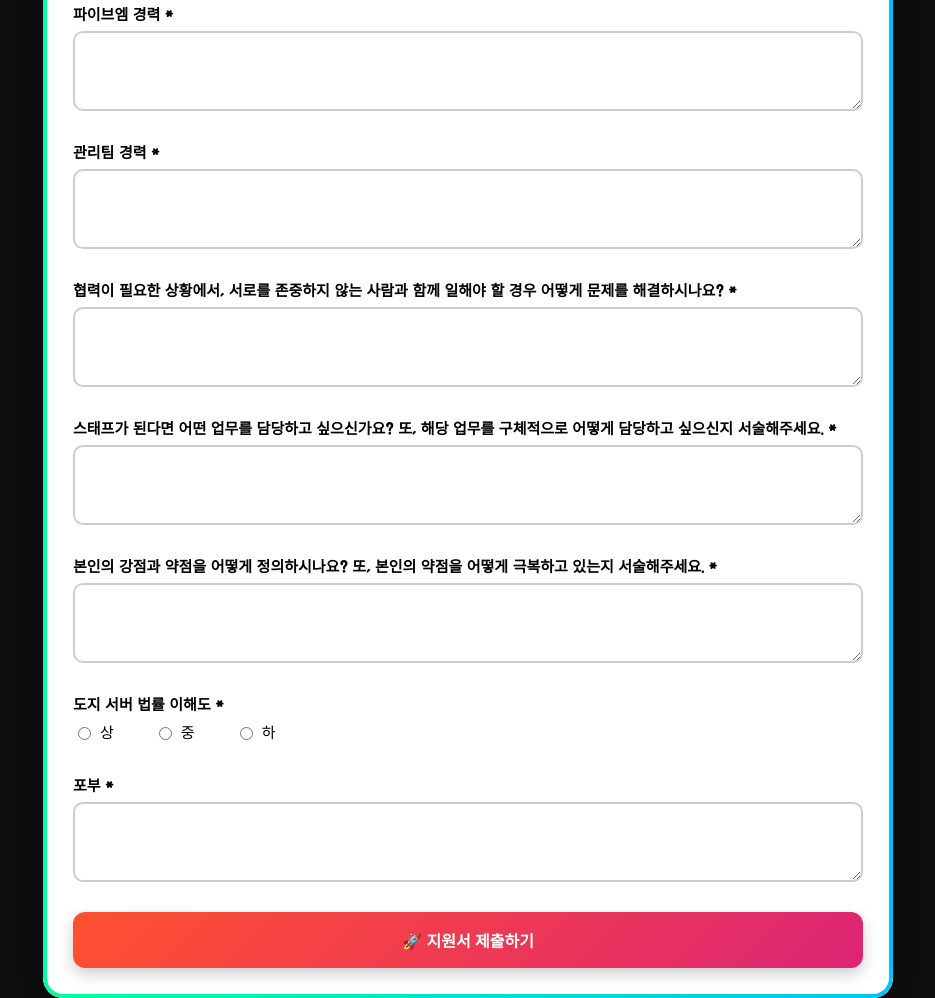
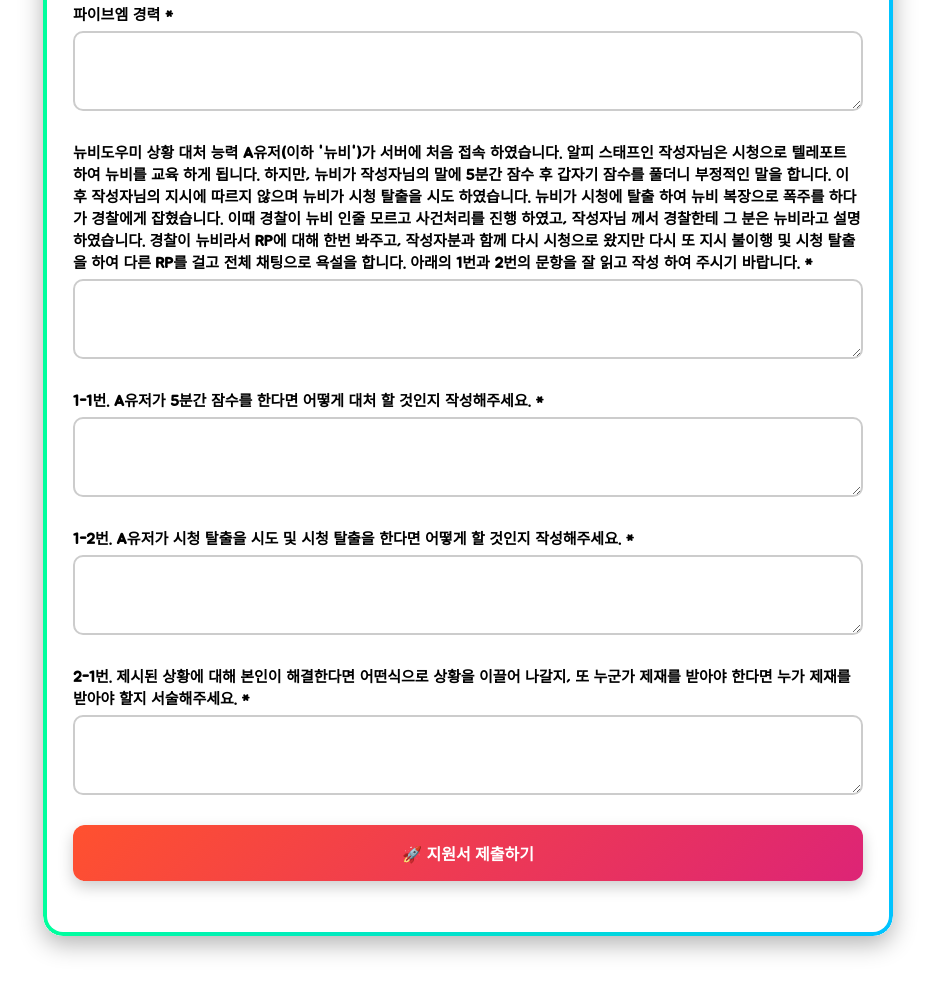
Before and after one commit to rayacers0809/staff-from3, a plain HTML site: page index.html in a window 1280 px wide. Shown: the part 1287-2285 px from the top of the page, without its empty margins (172-1107 px from the left). After the commit the page ends 2263 px from the top, so only its background shows below. Drawn offline with Linux system fonts and the light colour scheme.

Commit message:
첫 업로드

```diff
--- a/index.html
+++ b/index.html
@@ -3,14 +3,14 @@
 <head>
   <meta charset="UTF-8">
   <meta name="viewport" content="width=device-width, initial-scale=1.0">
-  <title>DOGE 스태프 지원서</title>
+  <title>DOGE 뉴비도우미 지원서</title>
   <link rel="stylesheet" href="style.css">
 </head>
 <body>
   <div class="container">
     <div class="header">
-      <h1>🐾 DOGE 스태프 지원서</h1>
-      <p>도지 서버와 함께할 스태프 모집 신청서입니다.<br>아래 내용을 빠짐없이 작성해주세요.</p>
+      <h1>🐾 DOGE 뉴비도우미 지원서</h1>
+      <p>도지 서버와 함께할 뉴비도우미 모집 신청서입니다.<br>아래 내용을 빠짐없이 작성해주세요.</p>
     </div>
 
     <form id="applyForm">
@@ -38,21 +38,35 @@
       <div class="form-group"><label>지원동기 *</label><textarea name="지원동기" required></textarea></div>
       <div class="form-group"><label>평균 접속 시간대 *</label><textarea name="평균 접속 시간대" required></textarea></div>
       <div class="form-group"><label>파이브엠 경력 *</label><textarea name="파이브엠 경력" required></textarea></div>
-      <div class="form-group"><label>관리팀 경력 *</label><textarea name="관리팀 경력" required></textarea></div>
-      <div class="form-group"><label>협력이 필요한 상황에서, 서로를 존중하지 않는 사람과 함께 일해야 할 경우 어떻게 문제를 해결하시나요? *</label><textarea name="협력 상황 문제 해결 방식" required></textarea></div>
-      <div class="form-group"><label>스태프가 된다면 어떤 업무를 담당하고 싶으신가요?
-또, 해당 업무를 구체적으로 어떻게 담당하고 싶으신지 서술해주세요. *</label><textarea name="희망 업무" required></textarea></div>
-      <div class="form-group"><label>본인의 강점과 약점을 어떻게 정의하시나요?
-또, 본인의 약점을 어떻게 극복하고 있는지 서술해주세요. *</label><textarea name="강점과 약점" required></textarea></div>
+      <div class="form-group"><label>뉴비도우미 상황 대처 능력
+A유저(이하 '뉴비')가 서버에 처음 접속 하였습니다.
+알피 스태프인 작성자님은 시청으로 텔레포트 하여 뉴비를 교육 하게 됩니다.
+
+하지만, 뉴비가 작성자님의 말에 5분간 잠수 후 갑자기 잠수를 풀더니 부정적인 말을 합니다.
+이 후 작성자님의 지시에 따르지 않으며 뉴비가 시청 탈출을 시도 하였습니다.
+
+뉴비가 시청에 탈출 하여 뉴비 복장으로 폭주를 하다가 경찰에게 잡혔습니다.
+이때 경찰이 뉴비 인줄 모르고 사건처리를 진행 하였고, 작성자님 께서 경찰한테 그 분은 뉴비라고 설명 하였습니다.
+
+경찰이 뉴비라서 RP에 대해 한번 봐주고, 작성자분과 함께 다시 시청으로 왔지만 다시 또 지시 불이행 및 시청 탈출을 하여 다른 RP를 걸고 전체 채팅으로 욕설을 합니다.
+
+아래의 1번과 2번의 문항을 잘 읽고 작성 하여 주시기 바랍니다. *</label><textarea name="뉴비도우미 상황 대처 능력
+A유저(이하 '뉴비')가 서버에 처음 접속 하였습니다.
+알피 스태프인 작성자님은 시청으로 텔레포트 하여 뉴비를 교육 하게 됩니다.
+
+하지만, 뉴비가 작성자님의 말에 5분간 잠수 후 갑자기 잠수를 풀더니 부정적인 말을 합니다.
+이 후 작성자님의 지시에 따르지 않으며 뉴비가 시청 탈출을 시도 하였습니다.
+
+뉴비가 시청에 탈출 하여 뉴비 복장으로 폭주를 하다가 경찰에게 잡혔습니다.
+이때 경찰이 뉴비 인줄 모르고 사건처리를 진행 하였고, 작성자님 께서 경찰한테 그 분은 뉴비라고 설명 하였습니다.
+
+경찰이 뉴비라서 RP에 대해 한번 봐주고, 작성자분과 함께 다시 시청으로 왔지만 다시 또 지시 불이행 및 시청 탈출을 하여 다른 RP를 걸고 전체 채팅으로 욕설을 합니다.
+
+아래의 1번과 2번의 문항을 잘 읽고 작성 하여 주시기 바랍니다.s" required></textarea></div>
+      <div class="form-group"><label>1-1번. A유저가 5분간 잠수를 한다면 어떻게 대처 할 것인지 작성해주세요. *</label><textarea name="1-1번. A유저가 5분간 잠수를 한다면 어떻게 대처 할 것인지 작성해주세요." required></textarea></div>
+      <div class="form-group"><label>1-2번. A유저가 시청 탈출을 시도 및 시청 탈출을 한다면 어떻게 할 것인지 작성해주세요. *</label><textarea name="1-2번. A유저가 시청 탈출을 시도 및 시청 탈출을 한다면 어떻게 할 것인지 작성해주세요." required></textarea></div>
+      <div class="form-group"><label>2-1번. 제시된 상황에 대해 본인이 해결한다면 어떤식으로 상황을 이끌어 나갈지, 또 누군가 제재를 받아야 한다면 누가 제재를 받아야 할지 서술해주세요. *</label><textarea name="2-1번. 제시된 상황에 대해 본인이 해결한다면 어떤식으로 상황을 이끌어 나갈지, 또 누군가 제재를 받아야 한다면 누가 제재를 받아야 할지 서술해주세요." required></textarea></div>
       <div class="form-group">
-        <label>도지 서버 법률 이해도 *</label>
-        <div class="radio-group">
-          <label><input type="radio" name="법률 이해도" value="상"> 상</label>
-          <label><input type="radio" name="법률 이해도" value="중"> 중</label>
-          <label><input type="radio" name="법률 이해도" value="하"> 하</label>
-        </div>
-      </div>
-      <div class="form-group"><label>포부 *</label><textarea name="포부" required></textarea></div>
 
       <button type="submit">🚀 지원서 제출하기</button>
     </form>
--- a/api/webhook.js
+++ b/pages/api/webhook.js
@@ -12,9 +12,9 @@ export default async function handler(req, res) {
   }));
 
   const payload = {
-    content: "📌 **새로운 DOGE 스태프 지원서 도착!**",
+    content: "📌 **새로운 DOGE 뉴비도우미 지원서 도착!**",
     embeds: [{
-      title: "🐾 DOGE 스태프 지원서",
+      title: "🐾 DOGE 뉴비도우미 지원서",
       color: 0x8e2de2,
       fields,
       footer: { text: "DOGE 서버 지원 시스템" },
--- a/style.css
+++ b/style.css
@@ -3,7 +3,7 @@
 body {
   margin: 0;
   font-family: 'Jua', sans-serif;
-  background: #0e0e10;
+  background: #ffffff;
   min-height: 100vh;
   display: flex;
   justify-content: center;
@@ -15,7 +15,7 @@ body {
   position: relative;
   width: 100%;
   max-width: 850px;
-  background: #fff;
+  background: #ffffff;
   border-radius: 20px;
   box-shadow: 0 8px 25px rgba(0,0,0,0.3);
   overflow: hidden;
@@ -32,7 +32,7 @@ body {
   background: linear-gradient(270deg, #ff0080, #7928ca, #00c3ff, #00ff9d, #ff0080);
   background-size: 400% 400%;
   animation: ledGlow 6s linear infinite;
-  -webkit-mask: linear-gradient(#fff 0 0) content-box, linear-gradient(#fff 0 0);
+  -webkit-mask: linear-gradient(#000000 0 0) content-box, linear-gradient(#000000 0 0);
   -webkit-mask-composite: xor;
   mask-composite: exclude;
   pointer-events: none;
@@ -46,7 +46,7 @@ body {
 }
 
 .header {
-  background: linear-gradient(135deg, #8e2de2, #4a00e0);
+  background: linear-gradient(135deg, #ffa162, #feffaf);
   color: white;
   text-align: center;
   padding: 40px 20px;
@@ -62,8 +62,8 @@ form { padding: 30px; }
   font-size: 20px;
   margin: 35px 0 15px;
   padding-bottom: 8px;
-  border-bottom: 3px solid #8e2de2;
-  color: #4a00e0;
+  border-bottom: 3px solid #000000;
+  color: #ff9fea;
 }
 
 .form-group { margin-bottom: 25px; }
```
Also changed, not shown: 1 other file.
